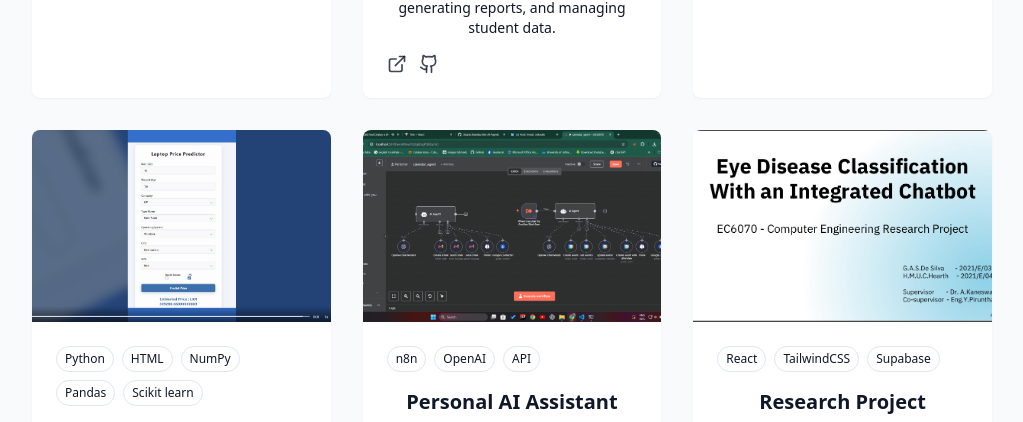
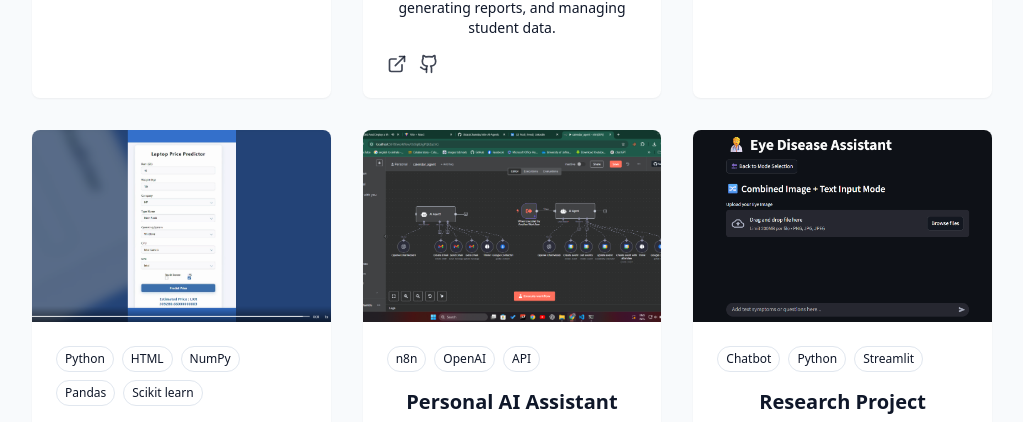
Before and after one commit to UdaraChamidu/My-Portfolio, a React (Vite) app: page / in a window 1280 px wide. Shown: the part 4032-4454 px from the top of the page, without its empty margins (128-1151 px from the left). Built offline with nearby package versions, Linux system fonts and the light colour scheme.

Commit message:
research project updated

```diff
--- a/src/components/ProjectsSection.jsx
+++ b/src/components/ProjectsSection.jsx
@@ -66,10 +66,10 @@ const projects = [
     title: "Research Project",
     description:
       "Eye Disease Classification with Chatbot Integration (ongoing)",
-    image: "/projects/project6.png",
-    tags: ["React", "TailwindCSS", "Supabase"],
+    image: "/projects/project7.png",
+    tags: ["Chatbot", "Python", "Streamlit"],
     demoUrl: "#",
-    githubUrl: "#",
+    githubUrl: "https://github.com/UdaraChamidu/Eye-Disease-Classification-With-Integrated-Chatbot",
   },
 
   {
```
Also changed, not shown: public/projects/project7.png (added).
